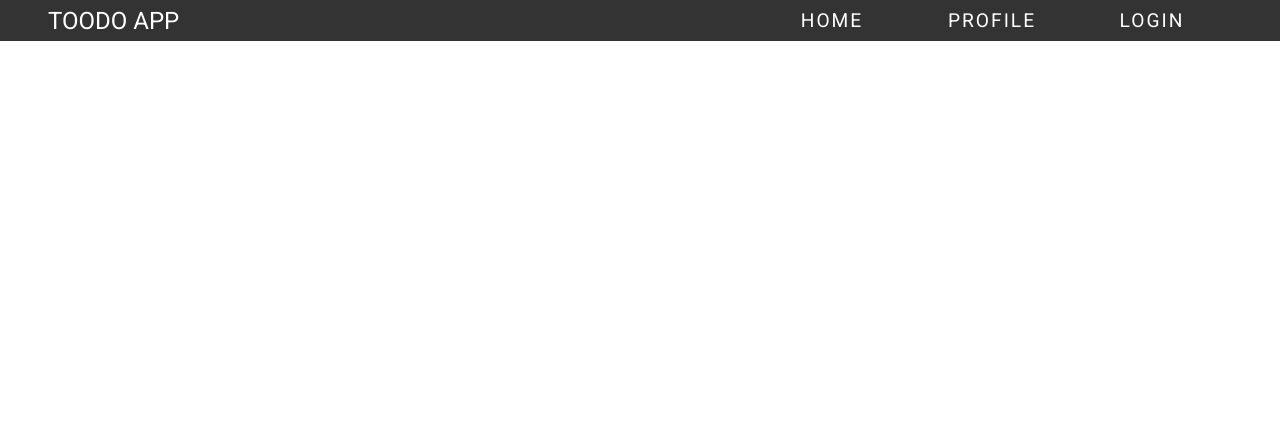
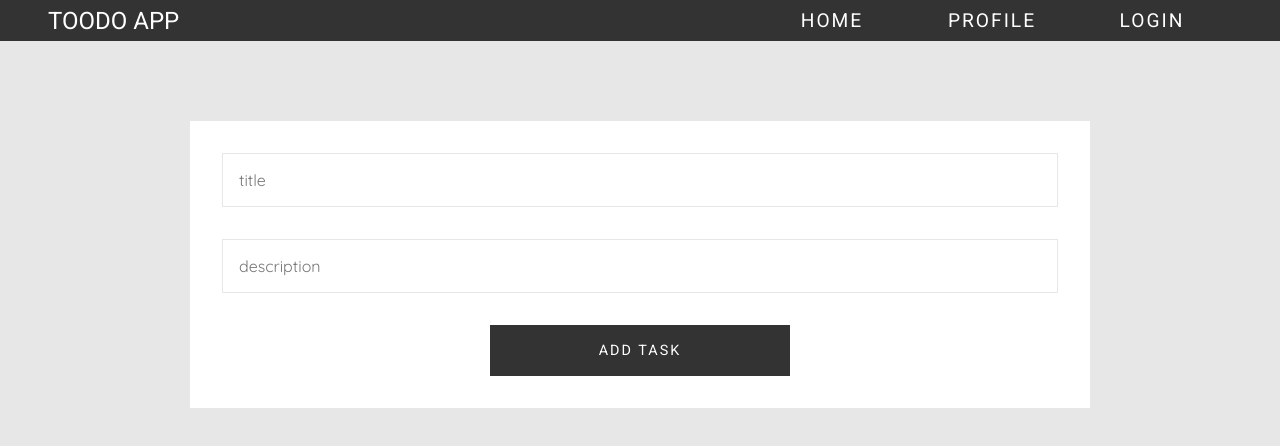
Before and after one commit to Aditya261201/todo-frontend-react, a React (Vite) app: page / in a window 1280 px wide. Shown: the top 446 px of the page. Built offline with nearby package versions, Linux system fonts and the light colour scheme; no server answers.

Commit message:
add task and getting task functionality

```diff
--- a/src/components/Home.jsx
+++ b/src/components/Home.jsx
@@ -1,8 +1,86 @@
+import axios from 'axios';
 import React from 'react'
+import { useEffect } from 'react';
+import { useState } from 'react'
+import toast from 'react-hot-toast';
 
 const Home = () => {
+
+    const [title, settitle] = useState("");
+    const [description, setdescription] = useState("");
+    const [tasks, settasks] = useState([]);
+
+
+    const submitHandler = async (e) => {
+        e.preventDefault();
+        try {
+            const { data } = await axios.post(
+                "https://todo-jb1q.onrender.com/api/v1/tasks/new",
+                {
+                    title,
+                    description,
+                },
+                {
+                    withCredentials: true,
+                    headers: {
+                        "Content-Type": "application/json",
+                    },
+                }
+            );
+
+            settitle("");
+            setdescription("");
+            toast.success(data.message);
+        } catch (error) {
+            console.log(error);
+            toast.error(error.response.data.message);
+            // setLoading(false);
+        }
+    };
+
+
+
+
+    useEffect(() => {
+        axios.get(
+            "https://todo-jb1q.onrender.com/api/v1/tasks/mytasks",
+            {
+                withCredentials: true,
+            }).then((res)=>{
+                settasks(res.data.tasks);
+                console.log(res.data.tasks)
+            }).catch((error)=>{
+                toast(error.response.data.message);
+            });
+    }, [])
+
+
+
+
+
+
+
+
+
+
+
+
     return (
         <>
+            <div className="container">
+                <div className="login">
+                    <section>
+                        <form onSubmit={submitHandler}>
+                            <input type="text" placeholder='title' value={title} onChange={(e) => { settitle(e.target.value) }} />
+                            <input type="text" name="description" placeholder='description' value={description} onChange={(e) => { setdescription(e.target.value) }} />
+                            <button type='submit'>Add Task</button>
+                        </form>
+                    </section>
+                </div>
+                <div className="todoscontainer">
+
+                </div>
+            </div>
         </>
     )
 }
--- a/src/components/Login.jsx
+++ b/src/components/Login.jsx
@@ -35,6 +35,7 @@ const Login = () => {
             setisAuthenticated(false);
             toast.error(error.response.data.message);
             console.log(error);
+            setloading(false);
         }
     }
 
--- a/src/components/Register.jsx
+++ b/src/components/Register.jsx
@@ -35,6 +35,7 @@ const Register = () => {
             toast.error("Some error occured.");
             console.log(error);
             setisAuthenticated(false);
+            setloading(false);
         }
     }
 
```
